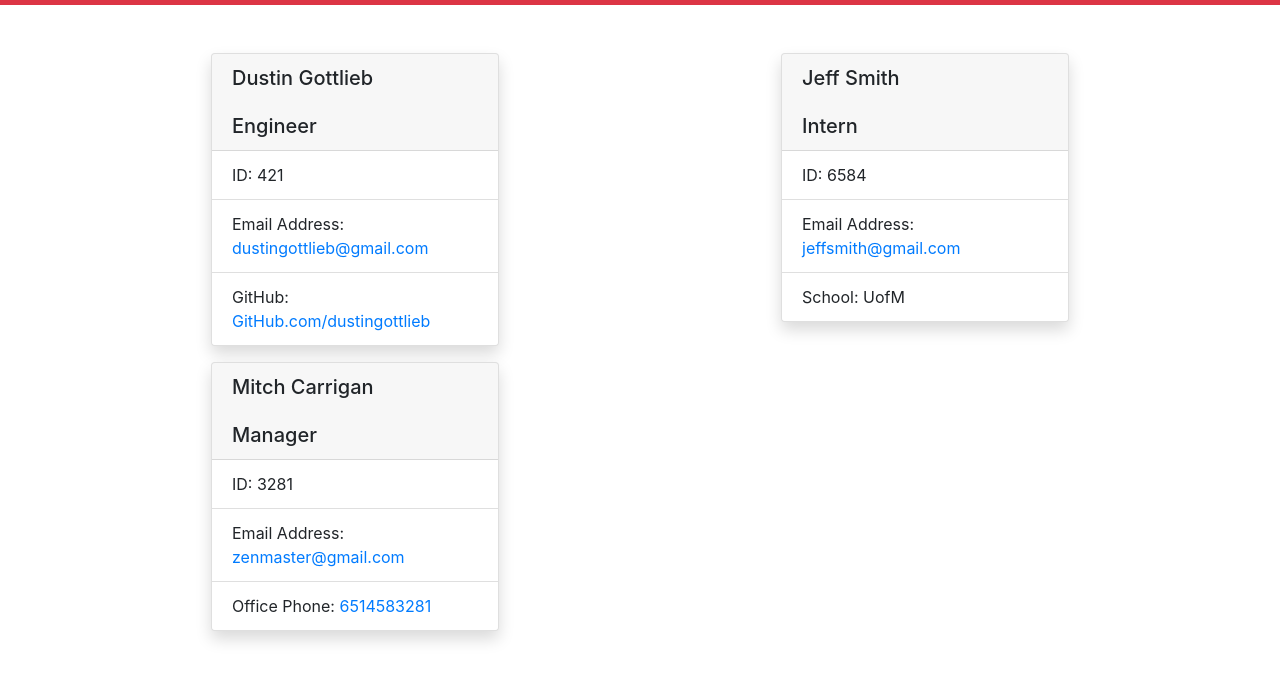
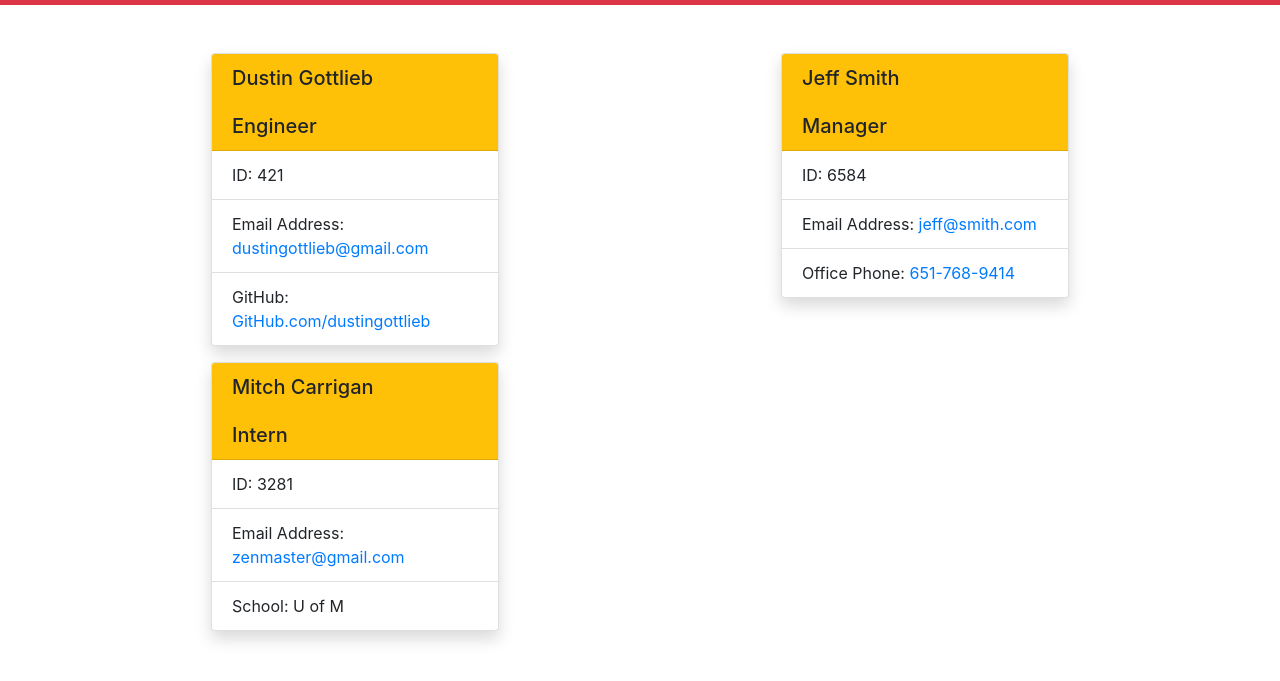
Before and after one commit to DustinGottlieb/Team-Profile-Generator, a website: page Index.html in a window 1280 px wide. Shown: the part 51-732 px from the top of the page. Drawn offline with nearby package versions, Linux system fonts and the light colour scheme.

Commit message:
fixed index.html

```diff
--- a/Index.html
+++ b/Index.html
@@ -1,6 +1,5 @@
 <!DOCTYPE html>
     <html lang="en">
-
     <head>
         <meta charset="UTF-8">
         <meta name="viewport" content="width=device-width, initial-scale=1.0">
@@ -8,46 +7,40 @@
         <link rel="stylesheet" href="https://stackpath.bootstrapcdn.com/bootstrap/4.3.1/css/bootstrap.min.css" integrity="sha384-ggOyR0iXCbMQv3Xipma34MD+dH/1fQ784/j6cY/iJTQUOhcWr7x9JvoRxT2MZw1T" crossorigin="anonymous">
         <title>Team Profile</title>
     </head>
-
     <body>
         <nav class="navbar navbar-dark bg-danger mb-5">
             <span class="navbar-brand mb-0 h1 w-100 text-center">Team Profile</span>
         </nav>
         <div class="container">
-        <div class="row">
-            <div class="col-6">
+            <div class="row"><div class="col-6">
             <div class="card shadow mx-auto mb-3" style="width: 18rem">
-                    <h5 class="card-header">Dustin Gottlieb<br><br>Engineer</h5>
+            <h5 class="card-header bg-warning">Dustin Gottlieb<br><br>Engineer</h5>
             <ul class="list-group list-group-flush">
                 <li class="list-group-item">ID: 421</li>
                 <li class="list-group-item">Email Address: <a href="mailto:dustingottlieb@gmail.com">dustingottlieb@gmail.com</a></li>
                 <li class="list-group-item">GitHub: <a href="https://github.com/dustingottlieb" target="_blank">GitHub.com/dustingottlieb</a></li>
             </ul>
             </div>
-            </div>
-            <div class="col-6">
+        </div><div class="col-6">
             <div class="card shadow mx-auto mb-3" style="width: 18rem">
-                    <h5 class="card-header">Jeff Smith<br><br>Intern</h5>
+            <h5 class="card-header bg-warning">Jeff Smith<br><br>Manager</h5>
             <ul class="list-group list-group-flush">
                 <li class="list-group-item">ID: 6584</li>
-                        <li class="list-group-item">Email Address: <a href="mailto:jeffsmith@gmail.com">jeffsmith@gmail.com</a></li>
-                        <li class="list-group-item">School: UofM</li>
+                <li class="list-group-item">Email Address: <a href="mailto:jeff@smith.com">jeff@smith.com</a></li>
+                <li class="list-group-item">Office Phone: <a href="tel:651-768-9414">651-768-9414</a></li>
             </ul>
             </div>
-            </div>
-            <div class="col-6">
+        </div><div class="col-6">
             <div class="card shadow mx-auto mb-3" style="width: 18rem">
-                    <h5 class="card-header">Mitch Carrigan<br><br>Manager</h5>
+            <h5 class="card-header bg-warning">Mitch Carrigan<br><br>Intern</h5>
             <ul class="list-group list-group-flush">
                 <li class="list-group-item">ID: 3281</li>
                 <li class="list-group-item">Email Address: <a href="mailto:zenmaster@gmail.com">zenmaster@gmail.com</a></li>
-                        <li class="list-group-item">Office Phone: <a href="tel:6514583281">6514583281</a></li>
+                <li class="list-group-item">School: U of M</li>
             </ul>
             </div>
-            </div>
-        </div>
+        </div> </div>
     </div>
 
 </body>
-
 </html>
```
Also changed, not shown: README.md, assets/Screenshot.JPG (added). Lines whose indentation alone changed are shown as unchanged.
